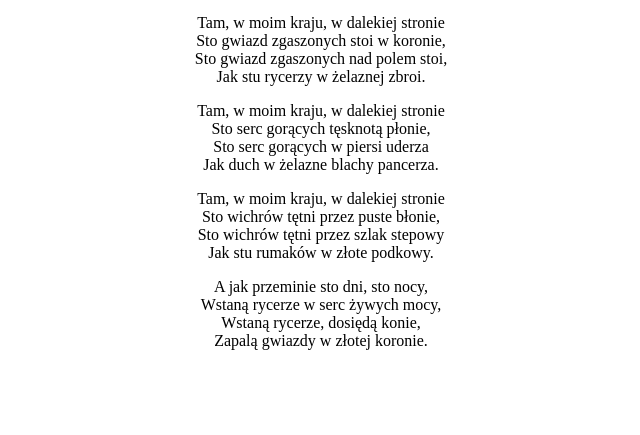
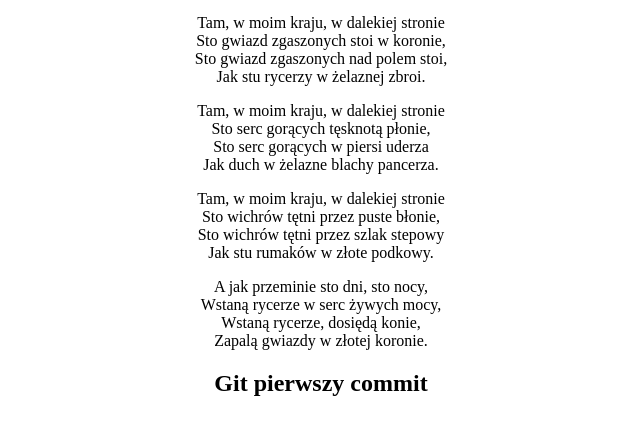
Before and after one commit to Szymek131/nauka-gita-2, a plain HTML site: page index.html in a window 1280 px wide. Shown: the part 103-538 px from the top of the page, without its empty margins (319-959 px from the left). Drawn offline with Linux system fonts and the light colour scheme.

Commit message:
pierwszy commit

```diff
--- a/index.html
+++ b/index.html
@@ -27,6 +27,7 @@
             Wsta­ną ry­ce­rze w serc ży­wych mocy,<br>
             Wsta­ną ry­ce­rze, do­się­dą ko­nie,<br>
             Za­pa­lą gwiaz­dy w zło­tej ko­ro­nie.</p>
+        <h2>Git pierwszy commit</h2>
     </div>
 </body>
 </html>
```
